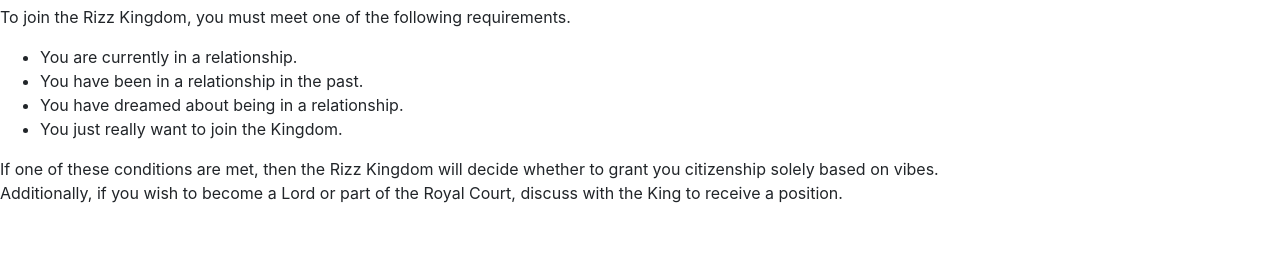
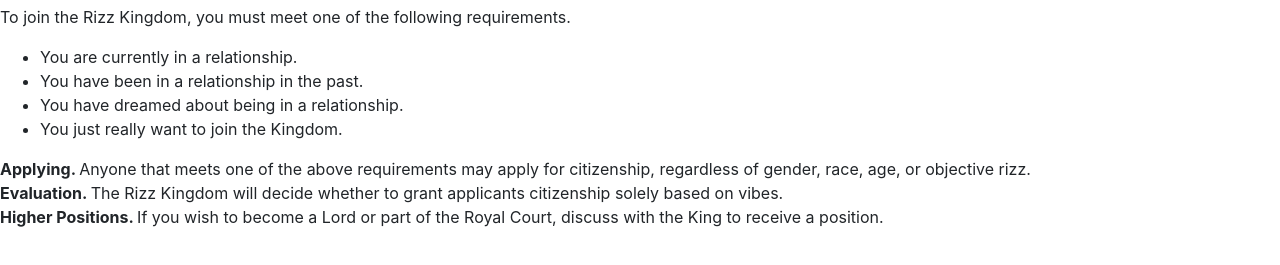
Before and after one commit to runiformity173/RizzKingdom, a plain HTML site: page Apply/index.html in a window 1280 px wide. Shown: the part 107-372 px from the top of the page. Drawn offline with nearby package versions, Linux system fonts and the light colour scheme.

Commit message:
target="_blank" on Geneva link and reformatted Apply/

```diff
--- a/Apply/index.html
+++ b/Apply/index.html
@@ -36,8 +36,10 @@
             <li>You have dreamed about being in a relationship.</li>
             <li>You just really want to join the Kingdom.</li>
         </ul>
-        If one of these conditions are met, then the Rizz Kingdom will decide whether to grant you citizenship solely based on vibes.<br>
-        Additionally, if you wish to become a Lord or part of the Royal Court, discuss with the King to receive a position.
+        <strong>Applying. </strong>Anyone that meets one of the above requirements may apply for citizenship, regardless of gender, race, age, or objective rizz.<br>
+        <strong>Evaluation. </strong>The Rizz Kingdom will decide whether to grant applicants citizenship solely based on vibes.<br>
+        <strong>Higher Positions. </strong>If you wish to become a Lord or part of the Royal Court, discuss with the King to receive a position.<br>
+
     </p>
 
 </body>
```
Also changed, not shown: FAQ/index.html (+1 -1 lines).
